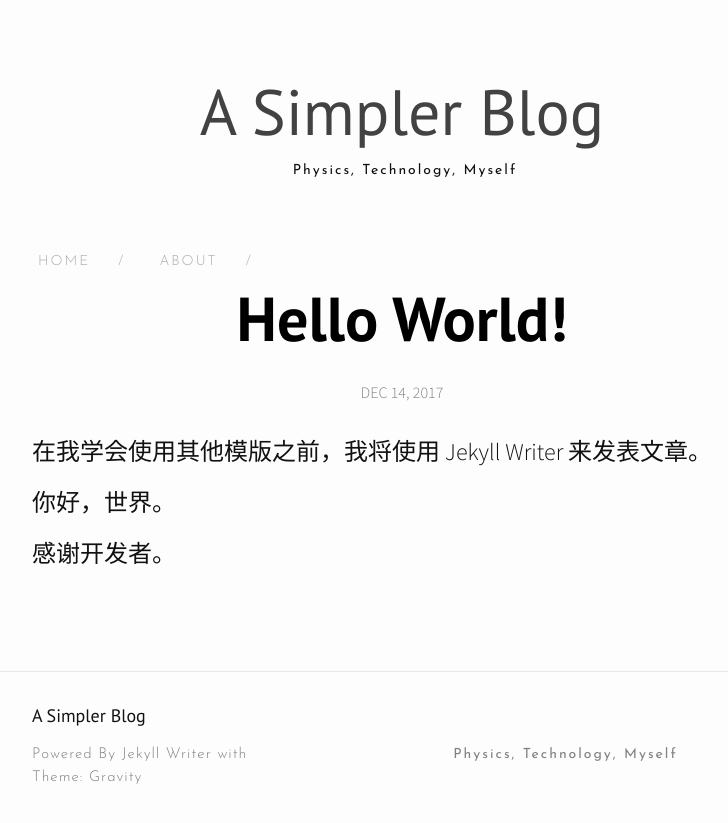
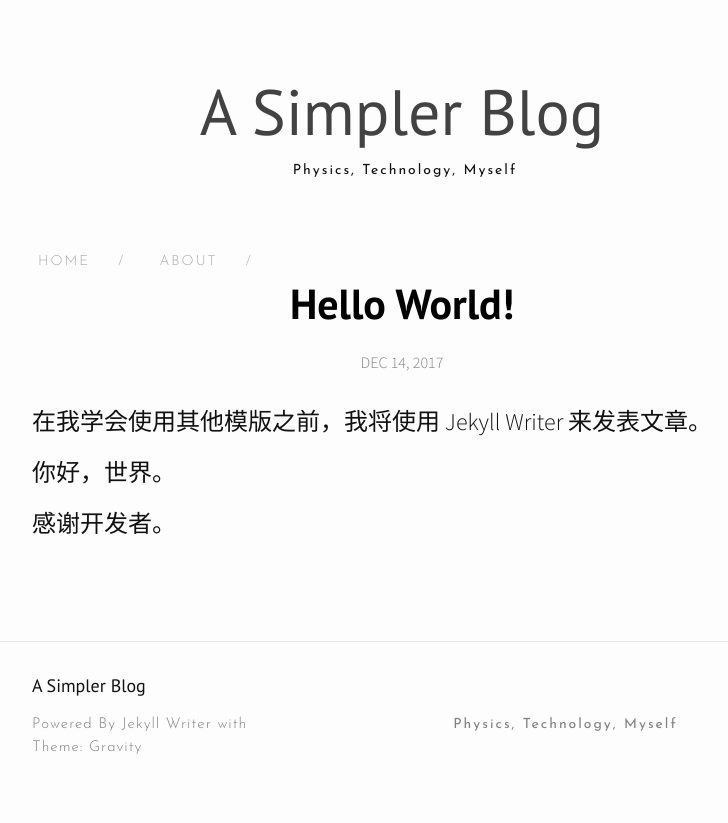
Before and after one commit to SpacialSingularity/Jekyll_Writer, a Jekyll site: the page built from _posts/2017-12-14-hello-world!.markdown, in a window 1280 px wide. Shown: the top 823 px of the page, without its empty margins (238-966 px from the left). Built offline with Jekyll 4.4.1, drawn with Linux system fonts in a browser that asks for light colours; nearby versions of some CDN libraries.

Commit message:
Update style.scss

```diff
--- a/css/style.scss
+++ b/css/style.scss
@@ -7,7 +7,7 @@
 
 // Our variables
 $base-font-family: "PT Sans", Helvetica, Arial, sans-serif;
-$base-font-size:   10px;
+$base-font-size:   16px;
 $base-font-weight: 400;
 $small-font-size:  $base-font-size * 0.875;
 $base-line-height: 1.5;
@@ -569,13 +569,13 @@ pre {
   margin-bottom: $spacing-unit;
 }
 .post-title {
-  font-size: 62px;
+  font-size: 42px;
 
   text-align: center;
   font-family: "PT Sans";
   font-weight: 900;
   @include media-query($on-laptop) {
-    font-size: 36px;
+    font-size: 16px;
   }
 }
 .post-content {
@@ -585,19 +585,19 @@ pre {
     font-size: 1.5rem;
   }
   h2 {
-    font-size: 32px;
+    font-size: 16px;
     @include media-query($on-laptop) {
-      font-size: 28px;
+      font-size: 24px;
     }
   }
   h3 {
-    font-size: 26px;
+    font-size: 14px;
     @include media-query($on-laptop) {
-      font-size: 22px;
+      font-size: 21px;
     }
   }
   h4 {
-    font-size: 20px;
+    font-size: 12px;
     @include media-query($on-laptop) {
       font-size: 18px;
     }
```
